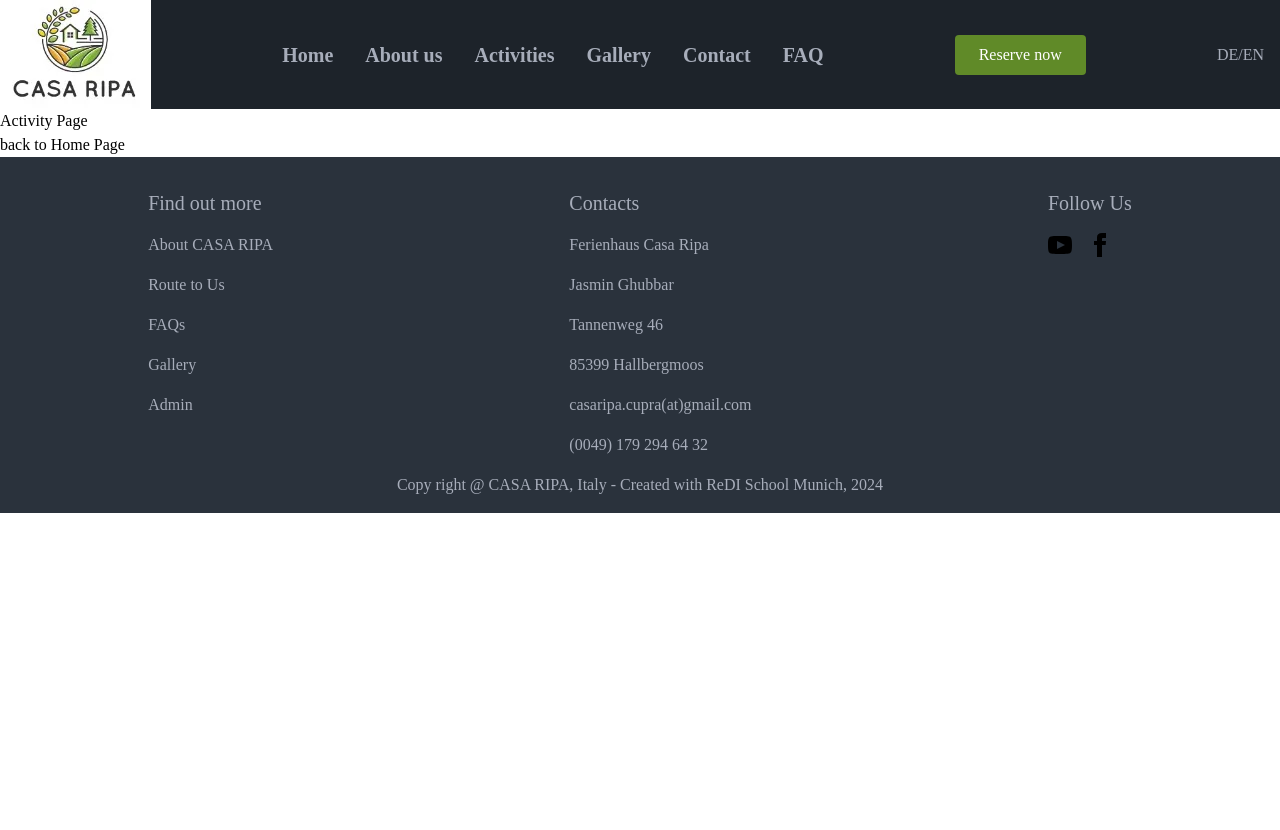
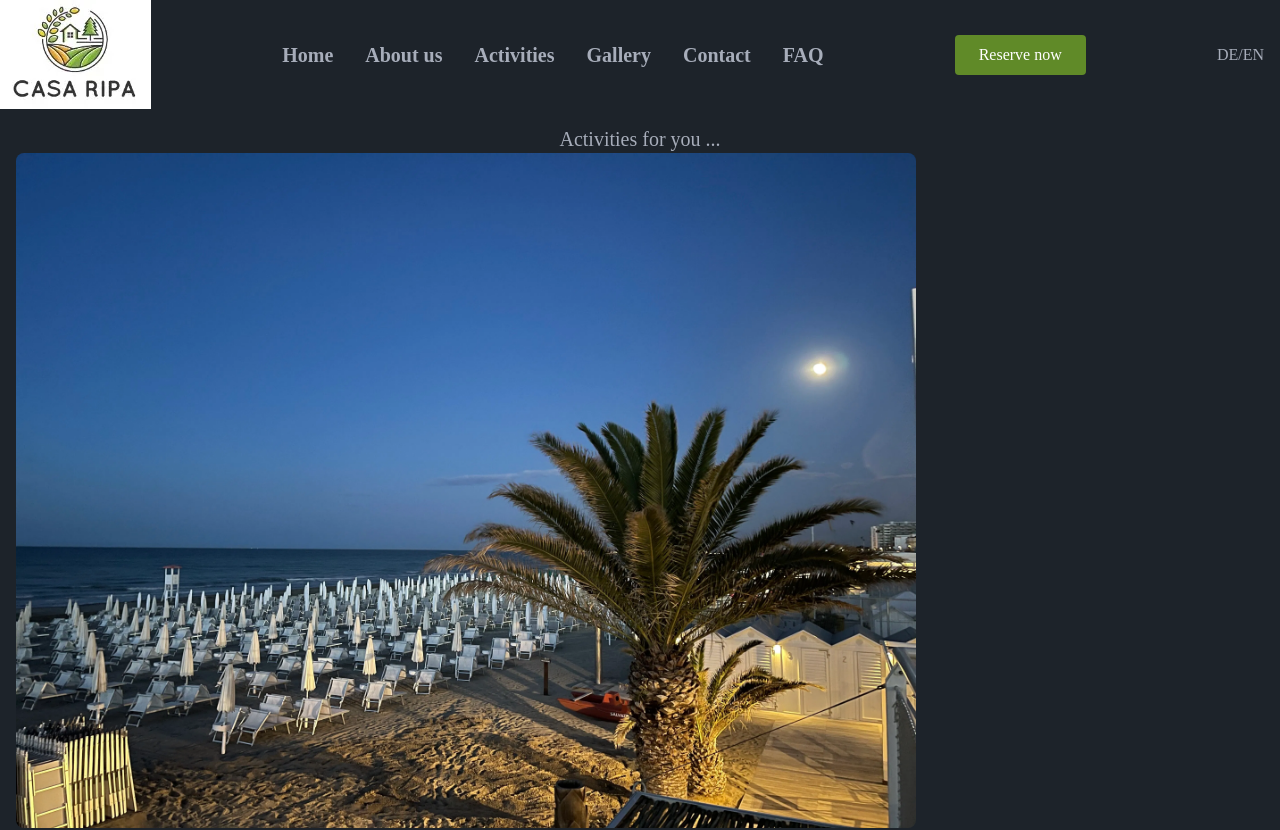
Before and after one commit to MaagMichael/casaripa-i18n-app, a Next.js app: page /en/activity in a window 1280 px wide. Shown: the top 830 px of the page. Before the commit the page ends 800 px from the top, so only its background shows below. Built offline with nearby package versions, Linux system fonts and the light colour scheme; a web font is replaced by a local one.

Commit message:
activities

```diff
--- a/messages/de.json
+++ b/messages/de.json
@@ -18,13 +18,22 @@
     "about": "Gehe zur Über Uns Seite"
   },
   "AboutPage": {
-    "title":"Über uns",
+    "title": "Über uns",
     "text": "Wir -eine fünfköpfige Familie- fühlen uns dort so wohl, weil es ein ruhiger friedlicher Ort ist. Egal ob mit Familie oder auch Freunden bietet das Haus genug Platz um fernab vom Alltagsstress Zeit genießen zu können. Durch die vollständig unabhängigen 3 Terrassen kann man Urlaub gemeinsam verbringen, ohne auf Privatsphäre verzichten zu müssen.",
-    "text2":"Casa Ripa bietet folgende folgende Annehmlichkeiten: \n - Klimatisierte Schlafzimmer (AC) \n - Bettwäsche und Handtücher \n - WLAN \n - TV in jeder Einheit \n - Gut augestattete Küchen \n - Welcome Package \n - Auf Anfrage: Zwischenreinigung"
+    "text2": "Casa Ripa bietet folgende folgende Annehmlichkeiten: \n - Klimatisierte Schlafzimmer (AC) \n - Bettwäsche und Handtücher \n - WLAN \n - TV in jeder Einheit \n - Gut augestattete Küchen \n - Welcome Package \n - Auf Anfrage: Zwischenreinigung"
   },
   "ActivityPage": {
-    "title": "Aktivitäten Seite",
-    "about": "Gehe zur Home Seite"
+    "title": "Aktivitäten für Sie...",
+    "activity1": "Strände und Schwimmen",
+    "description1": "Die Adriaküste ist ca. 35 km entfernt und es gibt mehrere Strände mit Sonnenschirmen und Sonnenliegen. Im Süden, etwas außerhalb von Ancona, befindet sich der  Nationalpark Monte Conero . Dieser Park liegt in der Nähe einer der schönsten Küsten der Adria. Über 20 km finden Sie Buchten mit Kieselstränden wie Porto Novo, Sirolo und Numana, in denen Sie schwimmen, sich sonnen und die köstlichen frischen Meeresfrüchte probieren können. Senigallia nördlich von Ancona ist bekannt für seine langen Sandstrände. \n Etwa 10 km von Cupramontana entfernt liegt der Castreccioni-See, auch als Cingoli-See bekannt. Hier können Sie schwimmen, ein Tretboot oder ein Kanu mieten. In Apiro, einem Dorf etwa 8 km von Cupramontana entfernt, befindet sich der  Eldorado-Wasserpark. Nur im Sommer geöffnet, aber jeden Tag gibt es viel Unterhaltung mit Musik und Tanz und der Park hat mehrere Wasserrutschen, darunter die höchsten in Europa.",
+    "activity2": "xxx",
+    "description2":"ddddd",
+    "activity3": "xxx",
+    "description3":"ddddd",
+    "activity4": "xxx",
+    "description4":"ddddd",
+    "activity5": "xxx",
+    "description5":"ddddd"
   },
   "GalleryPage": {
     "title": "Galerie Seite",
@@ -52,20 +61,14 @@
   },
   "ActivityExtract": {
     "title": "Geniessen Sie unser Paradies",
-    "categories1":"Strand",
-    "categories2":"Sehenswürdigkeiten",
-    "categories3":"Natur und Aktivitäten",
-    "categories4":"Weingüter",
-    "categories5":"In der Nähe von Cupramontana",
-    "categories6":"Restaurants und Einkaufsmöglichkeiten",
-
-    "categories" : [
-      "Strand", "Sehenswürdigkeiten", "Natur und Aktivitäten", "Weingüter", "In der Nähe von Cupramontana" ,"Restaurants und Einkaufsmöglichkeiten"],
-    "pictures": ["/assets/beach.jpg", "/assets/places.jpg", "/assets/nature.jpg", "/assets/winery.jpg", "/assets/nearby.jpg", "/assets/restaurants.jpg"]
-
+    "categories1": "Strand",
+    "categories2": "Sehenswürdigkeiten",
+    "categories3": "Natur und Aktivitäten",
+    "categories4": "Weingüter",
+    "categories5": "In der Nähe von Cupramontana",
+    "categories6": "Restaurants und Einkaufsmöglichkeiten"
   },
   "Review": {
     "title": "Gästebewertungen"
   }
-
 }
--- a/messages/en.json
+++ b/messages/en.json
@@ -23,8 +23,17 @@
     "text2":"Casa Ripa offers the following amenities: \n - Air-conditioned bedrooms (AC) \n - Bed linen and towels \n - WiFi \n - TV in each unit \n - Well-equipped kitchens \n - Welcome package \n - On request: Intermediate cleaning"
   },
   "ActivityPage": {
-    "title": "Activity Page",
-    "about": "back to Home Page"
+    "title": "Activities for you ...",
+    "activity1": "Beaches and Swimming",
+    "description1": "The Adriatic coast is approx. 35 km away and there are several beaches with parasols and sun loungers. To the south, just outside Ancona, is the Monte Conero National Park. This park is close to one of the most beautiful coasts of the Adriatic. Over 20 km you will find bays with pebble beaches such as Porto Novo, Sirolo and Numana, where you can swim, sunbathe and taste the delicious fresh seafood. Senigallia, north of Ancona, is known for its long sandy beaches. \n About 10 km from Cupramontana is Lake Castreccioni, also known as Lake Cingoli. Here you can swim, rent a pedal boat or a canoe. In Apiro, a village about 8 km from Cupramontana, you will find the Eldorado water park. Only open in summer, but there is plenty of entertainment with music and dancing every day and the park has several water slides, including the highest in Europe.",
+    "activity2": "xxx",
+    "description2":"ddddd",
+    "activity3": "xxx",
+    "description3":"ddddd",
+    "activity4": "xxx",
+    "description4":"ddddd",
+    "activity5": "xxx",
+    "description5":"ddddd"
   },
   "GalleryPage": {
     "title": "Gallery Page",
@@ -57,11 +66,7 @@
     "categories3":"Nature and Activities",
     "categories4":"Winery",
     "categories5":"Near by Cupramontana",
-    "categories6":"Restaurants and Shops",
-
-    "categories" : [
-      "Beach", "Places to visit", "Nature and Activities", "Winery", "Near by Cupramontana" ,"Restaurants and Shops"],
-    "pictures": ["/assets/beach.jpg", "/assets/places.jpg", "/assets/nature.jpg", "/assets/winery.jpg", "/assets/nearby.jpg", "/assets/restaurants.jpg"]
+    "categories6":"Restaurants and Shops"
   },
   "Review": {
     "title": "Guest Reviews"
--- a/src/app/[locale]/about/page.tsx
+++ b/src/app/[locale]/about/page.tsx
@@ -10,7 +10,7 @@ export default async function About() {
       <h1 className="text-xl text-center">{t("title")}</h1>
 
       <p className="text-justify">{t("text")}</p>
-      <p className="whitespace-pre-line">{t("text2")}</p>
+      <p className="text-justify whitespace-pre-line">{t("text2")}</p>
 
       <GoogleMap />
     </div>
--- a/src/app/[locale]/activity/page.tsx
+++ b/src/app/[locale]/activity/page.tsx
@@ -1,14 +1,42 @@
 // import { useTranslations } from "next-intl"; //client side
 import { getTranslations } from "next-intl/server"; // server side with async and await
-import { Link } from "@/i18n/routing";
+// import { Link } from "@/i18n/routing";
+
+import Image from "next/image";
+import activityBlog from "@/data/activity.json";
+
+interface ActivityBlog {
+  id: number;
+  image: string;
+  title: string;
+  description: string;
+}
 
 export default async function Activity() {
   const t = await getTranslations("ActivityPage");
 
   return (
-    <div>
-      <h1 className="">{t("title")}</h1>
-      <Link href="/">{t("about")}</Link>
+    <div className="p-4 bg-primary text-secondary">
+      <h1 className="text-xl text-center">{t("title")}</h1>
+
+
+
+      {activityBlog.activityBlog.map((item: ActivityBlog) => (
+          <div key={item.id} className="">
+
+              <Image
+                src={item.image}
+                alt={t(item.description)}
+                width={900}
+                height={500}
+                className="rounded-lg object-cover"
+              />
+            <p className="mt-2">{t(item.title)}</p>
+            <p className="text-justify whitespace-pre-line">{t(item.description)}</p>
+          </div>
+        ))}
+
+
     </div>
   );
 }
--- a/src/app/[locale]/components/ActivityExtract.tsx
+++ b/src/app/[locale]/components/ActivityExtract.tsx
@@ -1,7 +1,7 @@
 // import { useTranslations } from "next-intl";
 import { getTranslations } from "next-intl/server"; // server side with async and await
 import activityImage from "@/data/activityextract.json";
-// import { Link } from "@/i18n/routing";
+import { Link } from "@/i18n/routing";
 import Image from "next/image";
 
 interface ActivityImage {
@@ -20,6 +20,7 @@ export default async function ActivityExtract() {
       <div className="grid grid-cols-2 md:grid-cols-3 gap-8 my-4">
         {activityImage.activityImage.map((item: ActivityImage) => (
           <div key={item.id} className="flex flex-col">
+            <Link href="/activity">
               <Image
                 src={item.image}
                 alt={t(item.description)}
@@ -27,6 +28,7 @@ export default async function ActivityExtract() {
                 height={500}
                 className="rounded-lg object-cover"
               />
+            </Link>
             <p className="mt-2">{t(item.description)}</p>
           </div>
         ))}
--- a/src/app/[locale]/gallery/page.tsx
+++ b/src/app/[locale]/gallery/page.tsx
@@ -1,6 +1,6 @@
 // import { useTranslations } from "next-intl"; //client side
 import { getTranslations } from "next-intl/server"; // server side with async and await
-import { Link } from "@/i18n/routing";
+// import { Link } from "@/i18n/routing";
 
 import galleryImage from "@/data/gallery.json";
 import Image from "next/image";
@@ -33,6 +33,7 @@ export default async function Gallery() {
             <Image
               src={item.image}
               alt={item.image}
+              // maybe add resolution width height into json file and usse it here
               width={900}
               height={900}
               className="rounded-lg w-full h-auto"
--- /dev/null
+++ b/src/data/activity.json
@@ -0,0 +1,22 @@
+{
+  "activityBlog": [
+    {
+      "id": 1,
+      "image": "/assets/activity/beach.webp",
+      "title": "activity1",
+      "description":"description1"
+    },
+    {
+      "id": 2,
+      "image": "/assets/activity/beach.webp",
+      "title": "activity1",
+      "description":"description1"
+    },
+    {
+      "id": 3,
+      "image": "/assets/activity/beach.webp",
+      "title": "activity1",
+      "description":"description1"
+    }
+  ]
+}
```
Lines whose indentation alone changed are shown as unchanged.
